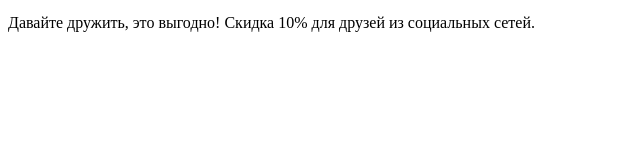
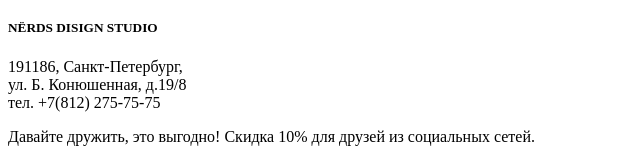
Before and after one commit to Bookanw/315879-nerds, a plain HTML site: page index.html in a window 1280 px wide. Shown: the part 1929-2091 px from the top of the page, without its empty margins (0-640 px from the left). Before the commit the page ends 1977 px from the top, so only its background shows below. Drawn offline with Linux system fonts and the light colour scheme.

Commit message:
Добавил контактную информацию

```diff
--- a/index.html
+++ b/index.html
@@ -89,6 +89,12 @@
         <a class="social-btn social-btn-vk" href="#">Вконтакте</a>
         <a class="social-btn social-btn-fb" href="#">Фейсбук</a>
         <a class="social-btn social-btn-inst" href="#">Инстаграм</a>
+        <section class="footer-contacts">
+          <h5>NЁRDS DISIGN STUDIO</h5>
+          <p>191186, Санкт-Петербург,<br>
+          ул. Б. Конюшенная, д.19/8  <br>
+          тел. +7(812) 275-75-75
+          </p>
       </section>
       <p class="friendship">Давайте дружить, это выгодно! Скидка 10% для друзей из социальных сетей.</p>
     </div>
```
